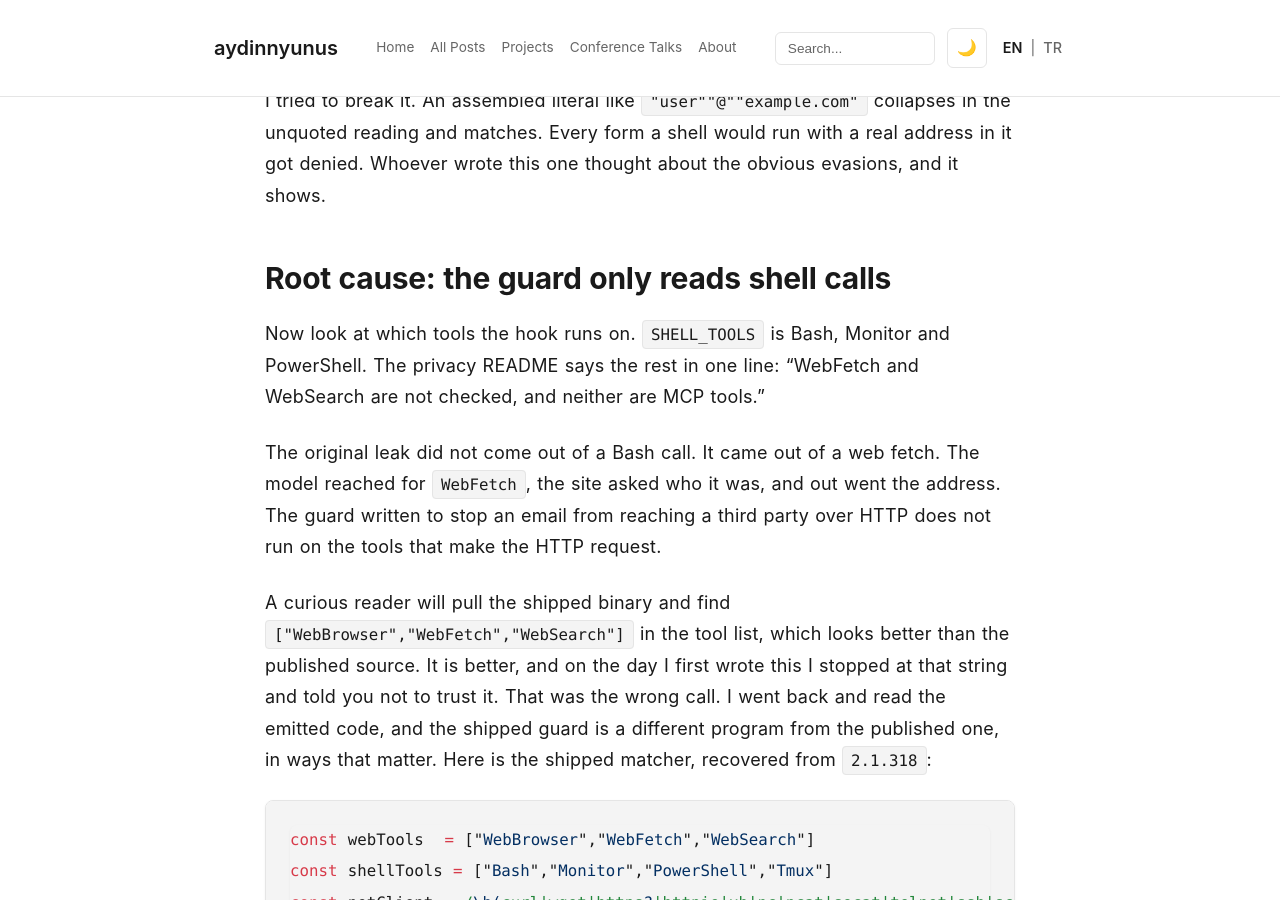
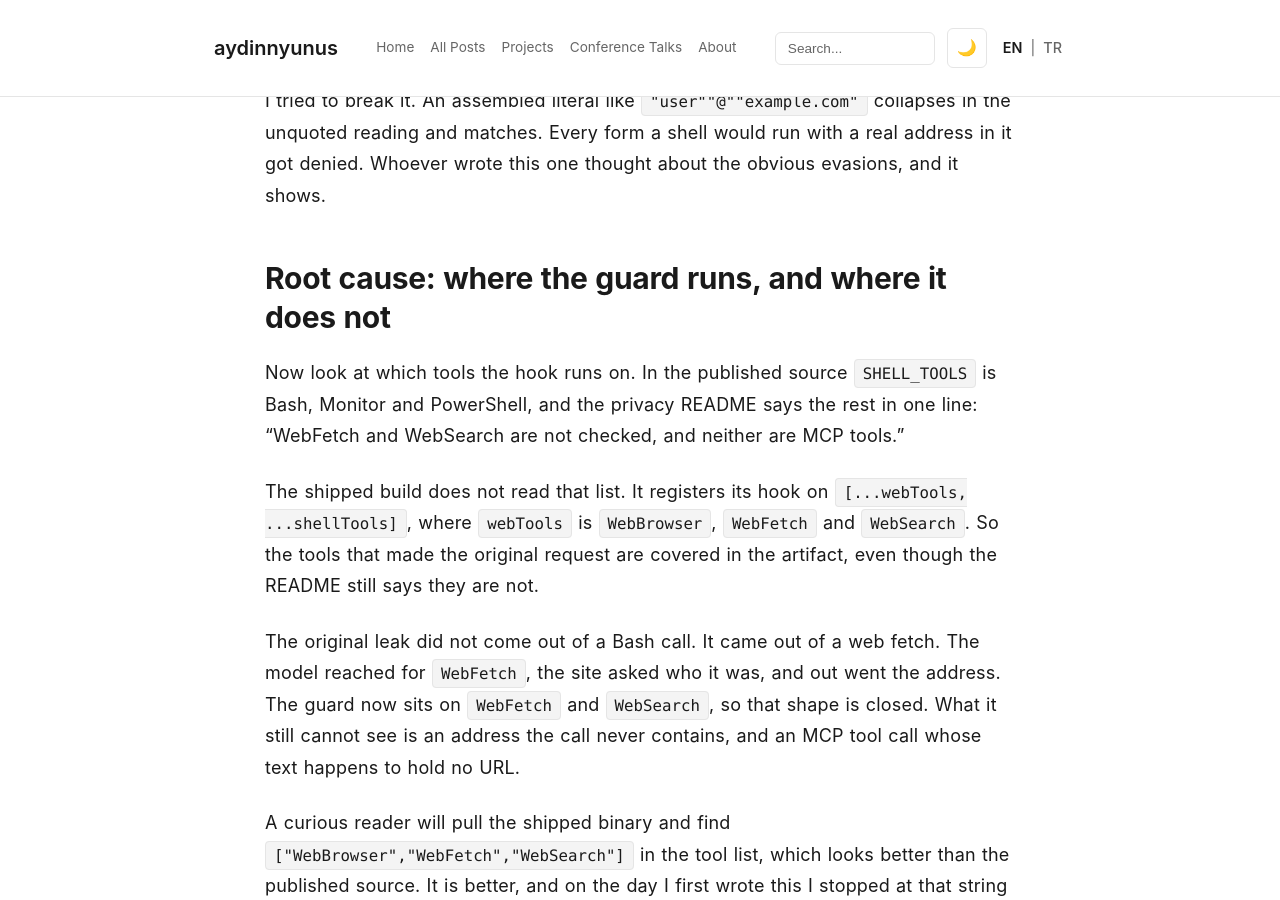
Before and after one commit to aydinnyunus/aydinnyunus.github.io, a Jekyll site: the page built from _posts/2026-11-06-claude-code-email-useragent-leak.md, in a window 1280 px wide and 900 px high, scrolled down 4540 px. Built offline with Jekyll 4.4.1, drawn with Linux system fonts in a browser that asks for light colours; some of the changed text lies outside the part shown.

Commit message:
docs(posts): correct the guard scope in the email leak posts

```diff
--- a/_posts/2026-11-06-claude-code-email-useragent-leak.md
+++ b/_posts/2026-11-06-claude-code-email-useragent-leak.md
@@ -113,11 +113,13 @@ export function textOf(input: unknown): string {
 
 I tried to break it. An assembled literal like `"user""@""example.com"` collapses in the unquoted reading and matches. Every form a shell would run with a real address in it got denied. Whoever wrote this one thought about the obvious evasions, and it shows.
 
-## Root cause: the guard only reads shell calls
+## Root cause: where the guard runs, and where it does not
 
-Now look at which tools the hook runs on. `SHELL_TOOLS` is Bash, Monitor and PowerShell. The privacy README says the rest in one line: "WebFetch and WebSearch are not checked, and neither are MCP tools."
+Now look at which tools the hook runs on. In the published source `SHELL_TOOLS` is Bash, Monitor and PowerShell, and the privacy README says the rest in one line: "WebFetch and WebSearch are not checked, and neither are MCP tools."
 
-The original leak did not come out of a Bash call. It came out of a web fetch. The model reached for `WebFetch`, the site asked who it was, and out went the address. The guard written to stop an email from reaching a third party over HTTP does not run on the tools that make the HTTP request.
+The shipped build does not read that list. It registers its hook on `[...webTools, ...shellTools]`, where `webTools` is `WebBrowser`, `WebFetch` and `WebSearch`. So the tools that made the original request are covered in the artifact, even though the README still says they are not.
+
+The original leak did not come out of a Bash call. It came out of a web fetch. The model reached for `WebFetch`, the site asked who it was, and out went the address. The guard now sits on `WebFetch` and `WebSearch`, so that shape is closed. What it still cannot see is an address the call never contains, and an MCP tool call whose text happens to hold no URL.
 
 A curious reader will pull the shipped binary and find `["WebBrowser","WebFetch","WebSearch"]` in the tool list, which looks better than the published source. It is better, and on the day I first wrote this I stopped at that string and told you not to trust it. That was the wrong call. I went back and read the emitted code, and the shipped guard is a different program from the published one, in ways that matter. Here is the shipped matcher, recovered from `2.1.318`:
 
@@ -153,7 +155,7 @@ Put the two side by side and the story changes. This is not a stale copy of the
 | verdict | `deny`, no prompt | `ask`, with a prompt |
 | fires when | the address **and** a User-Agent word appear | the address, **and** either a web tool **or** a network client named in the line |
 
-So the shipped build does watch `WebFetch` and `WebSearch` — the exact gap the README admits the published source has. It also watches `Tmux`, and it recognizes `nc`, `ncat`, `socat`, `telnet`, `ssh`, `scp`, `rsync` and `rclone`, none of which the published matcher knows. And it asks instead of refusing, which is the friendlier half of the same fix.
+So the shipped build does watch `WebFetch` and `WebSearch`, the exact gap the README admits the published source has. It also watches `Tmux`, and it recognizes `nc`, `ncat`, `socat`, `telnet`, `ssh`, `scp`, `rsync` and `rclone`, none of which the published matcher knows. And it asks instead of refusing, which is the friendlier half of the same fix.
 
 I reproduced both in Python and ran the same calls through each. They disagree:
 
@@ -183,7 +185,7 @@ Two word matches over one line of text cannot see a value that arrives from outs
 ## Impact
 
 - An email address does not rotate and it ties back to a real identity. Leaked once, it is leaked for good.
-- Web fetches and MCP tool calls sit outside the published guard, and those are the tools agents use to reach the network.
+- MCP tool calls are not named in the shipped tool list either. They are caught only when the call text happens to contain `https`, `curl` or another client name, which is an accident of the input rather than a rule about MCP.
 - An address the model fetches indirectly, from an environment variable or a file, never enters the guard's window.
 - A server-side flag can switch the mod off without a single signal reaching the user.
 
@@ -193,7 +195,7 @@ There is no remote code execution here. It is quiet, permanent data exposure, an
 
 Two changes, both small.
 
-Run the hook where the network calls happen. The published list is the shell. It should also sit on `WebFetch` and `WebSearch` and the MCP tools, because that is where an address leaves the process.
+Run the hook where the network calls happen. The shipped build already sits on `WebFetch` and `WebSearch`; the published source and the README still say it does not, so fix the source to match the artifact. MCP tool calls are the remaining hole: name them in the tool list instead of catching them by accident when the call text happens to hold a URL.
 
 Then decide what a match means. A pattern over one line of text is a tripwire, not a boundary, and pretending otherwise is how a real leak slips past a green checkmark. If the intention is a boundary, the check has to see the value the request will carry, not only the value written in the call.
 
```
Also changed, not shown: other parts of _posts/2026-11-06-claude-code-email-useragent-leak.md (+1 -1 lines), _posts/2026-11-06-claude-code-email-useragent-leak-tr.md (+7 -5 lines).
